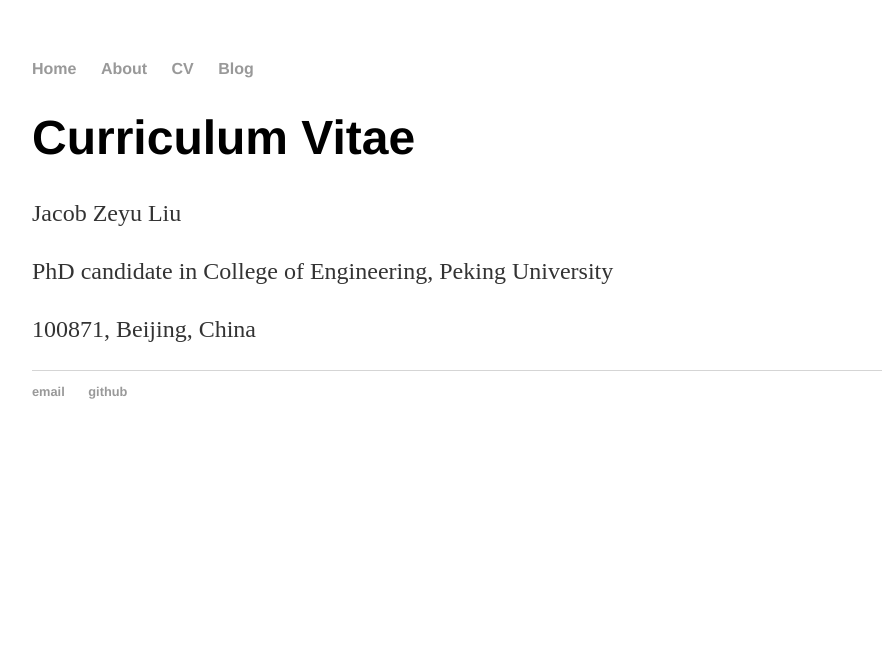
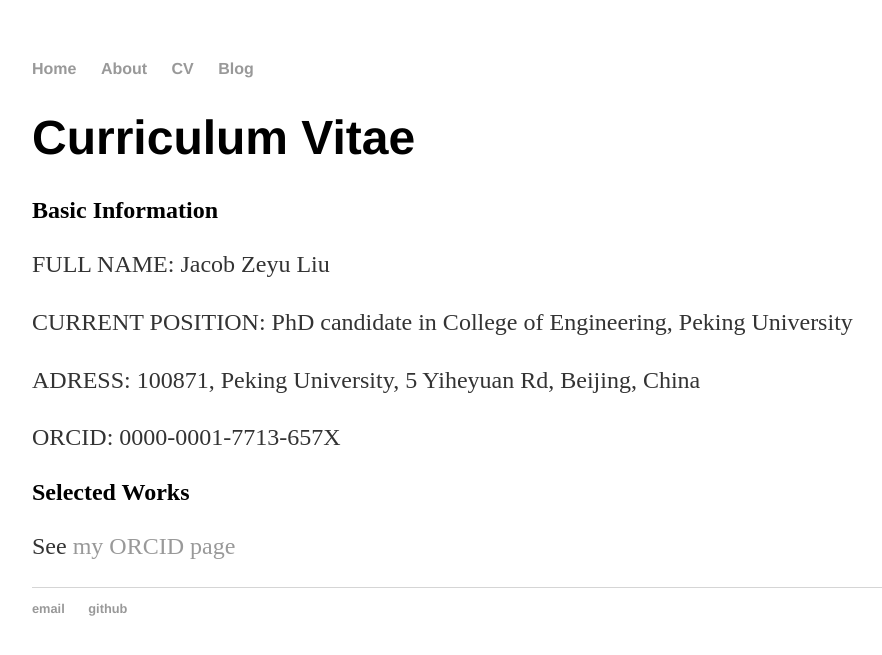
Before and after one commit to jacob-zyl/jacob-zyl.github.io, a Jekyll site: the page built from cv/index.html, in a window 1280 px wide. Shown: the top 655 px of the page, without its empty margins (160-1042 px from the left). Built offline with Jekyll 4.4.1, drawn with Linux system fonts in a browser that asks for light colours.

Commit message:
CV updated.

```diff
--- a/cv/index.html
+++ b/cv/index.html
@@ -3,9 +3,24 @@
 title: Jacob Z. Liu, CV
 ---
 <div class="blurb">
-<h1>Curriculum Vitae</h1>
-<p>Jacob Zeyu Liu</p>
-<p>PhD candidate in College of Engineering, Peking University</p>
-  <p>100871, Beijing, China</p>
+
+  <h1>Curriculum Vitae</h1>
+
+  <h2>Basic Information</h2>
+
+  <p>FULL NAME: Jacob Zeyu Liu</p>
+
+  <p>CURRENT POSITION: PhD candidate in College of Engineering, Peking University</p>
+
+  <p>ADRESS: 100871, Peking University, 5 Yiheyuan Rd, Beijing, China</p>
+
+  <p>ORCID: 0000-0001-7713-657X</p>
+
+  <h2>Selected Works</h2>
+
+  <p>See <a href="https://orcid.org/0000-0001-7713-657X">my ORCID page</a></p>
+
+
+
 
 </div><!-- /.blurb -->
```
